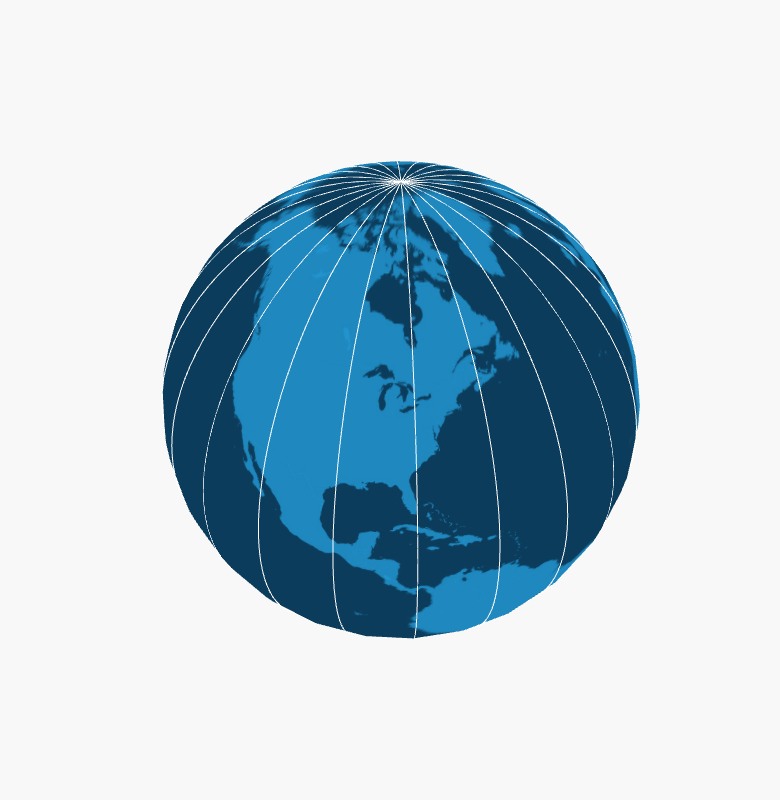
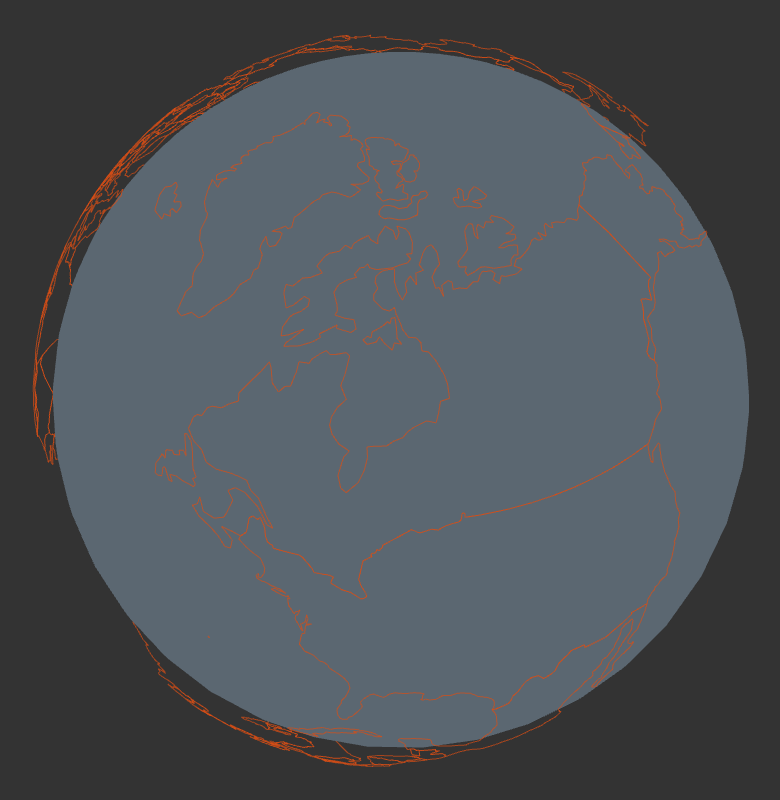
Before and after one commit to Halixzed/3dGlobeMapInteractive, a plain HTML site: page src/index.html in a window 1280 px wide. Shown: the whole page, without its empty margins (239-1019 px from the left). Drawn offline with nearby package versions, Linux system fonts and the light colour scheme; animation ran at ten frames a second.

Commit message:
enhance version, geo coords implemented

```diff
--- a/src/globe.js
+++ b/src/globe.js
@@ -1,31 +1,57 @@
 let scene, camera, renderer, globe, controls;
 
-function addLongitudeLines(radius, segments, color) {
-    const group = new THREE.Group();
-    for (let i = 0; i < segments; i++) {
-        const longitude = (i / segments) * Math.PI * 2;
-        const curve = new THREE.EllipseCurve(
-            0, 0, radius, radius, 0, Math.PI * 2, false, 0
-        );
-        const points = curve.getPoints(128);
-        const geometry = new THREE.BufferGeometry().setFromPoints(points);
-        const material = new THREE.LineBasicMaterial({ color: color });
-        const line = new THREE.Line(geometry, material);
-        line.rotation.y = longitude;
-        group.add(line);
-    }
-    globe.add(group);
+function latLonToVector3(lat, lon, radius) {
+    const phi = (90 - lat) * (Math.PI / 180);
+    const theta = (lon + 180) * (Math.PI / 180);
+    return new THREE.Vector3(
+        radius * Math.sin(phi) * Math.cos(theta),
+        radius * Math.cos(phi),
+        radius * Math.sin(phi) * Math.sin(theta)
+    );
+}
+
+function addGeoJsonRegions(geojson, radius = 0.52, color = 0xd94d14) {
+    const MIN_RING_POINTS = 20; // Ignore rings with fewer points (more cleanup)
+
+    geojson.features.forEach(feature => {
+        if (feature.geometry.type === "Polygon" || feature.geometry.type === "MultiPolygon") {
+            // Get all polygons
+            const polygons = feature.geometry.type === "Polygon"
+                ? [feature.geometry.coordinates]
+                : feature.geometry.coordinates;
+
+            polygons.forEach(polygon => {
+                polygon.forEach(ring => {
+                    if (ring.length < MIN_RING_POINTS) return; // Skip small/noisy rings
+                    const points = ring.map(([lon, lat]) => latLonToVector3(lat, lon, radius));
+                    const geometry = new THREE.BufferGeometry().setFromPoints(points);
+                    const material = new THREE.LineBasicMaterial({ color: color, transparent: true, opacity: 0.7, linewidth: 0.5 });
+                    const line = new THREE.Line(geometry, material);
+                    globe.add(line);
+                });
+            });
+        }
+    });
+}
+
+function loadGeoJsonAndAddRegions(url) {
+    fetch(url)
+        .then(res => res.json())
+        .then(data => {
+            addGeoJsonRegions(data);
+        })
+        .catch(err => console.error('Failed to load GeoJSON:', err));
 }
 
 function init() {
     // Create the scene
     scene = new THREE.Scene();
-    // Set scene background to offwhite
-    scene.background = new THREE.Color(0xf8f8f8);
+    // Set scene background to rgb(51,51,51)
+    scene.background = new THREE.Color(51 / 255, 51 / 255, 51 / 255);
 
     // Set up the camera
     camera = new THREE.PerspectiveCamera(75, window.innerWidth / window.innerHeight, 0.1, 1000);
-    camera.position.z = 0.3; // Zoomed in (closer to globe)
+    camera.position.z = 0.18; // Zoomed in more
     camera.position.y = 0.3; // Elevated angle
     camera.lookAt(0, 0, 0);
 
@@ -35,47 +61,28 @@ function init() {
     renderer.setSize(window.innerWidth, window.innerHeight);
     container.appendChild(renderer.domElement);
 
-    // Remove ambient and directional lights
+    // Create the globe
+    // Increase widthSegments and heightSegments for smoother sphere
+    const geometry = new THREE.SphereGeometry(0.5, 48, 48);
 
-    // Create the globe
-    const geometry = new THREE.SphereGeometry(0.5, 32, 32);
-
-    // Use MeshBasicMaterial for flat, unlit appearance with slight transparency
+    // Use MeshBasicMaterial for flat, unlit appearance, RGB(91, 103, 113)
     let material = new THREE.MeshBasicMaterial({
-        color: 0x2194ce,
-        transparent: true,
-        opacity: 1.0,
-        side: THREE.FrontSide // Ensure correct side is rendered
+        color: new THREE.Color(91 / 255, 103 / 255, 113 / 255),
+        transparent: false,
+        opacity: 1.0
     });
 
     globe = new THREE.Mesh(geometry, material);
     scene.add(globe);
 
-    // Load texture and apply when ready
-    new THREE.TextureLoader().load(
-        'globe_map.jpg',
-        function(texture) {
-            console.log('Texture loaded successfully');
-            globe.material.map = texture;
-            globe.material.transparent = true;
-            globe.material.opacity = 1.0;
-            globe.material.needsUpdate = true;
-            // Add longitude lines after texture is loaded
-            addLongitudeLines(0.5, 24, 0xffffff);
-        },
-        undefined,
-        function(err) {
-            console.error('Texture failed to load:', err);
-            // Add longitude lines even if texture fails
-            addLongitudeLines(0.5, 24, 0xffffff);
-        }
-    );
+    // Show country/region borders using geo data
+    loadGeoJsonAndAddRegions('countries.geojson'); // Place countries.geojson in your src folder
 
     // Add OrbitControls for zoom only (pan locked)
     controls = new THREE.OrbitControls(camera, renderer.domElement);
     controls.enablePan = false; // Pan locked
     controls.enableZoom = true;
-    controls.minDistance = 1.2; // Prevent zooming too close
+    controls.minDistance = 0.9; // Prevent zooming too close
     controls.maxDistance = 3;   // Prevent zooming too far
     controls.enableDamping = true;
     controls.dampingFactor = 0.15; // Increased for smoother transitions
@@ -92,6 +99,7 @@ function animate() {
     requestAnimationFrame(animate);
     globe.rotation.y += 0.001; // Rotate the globe
     controls.update(); // Update controls
+
     renderer.render(scene, camera);
 }
 
```
Also changed, not shown: src/index.html (+5 -0 lines), src/countries.geojson (added).
